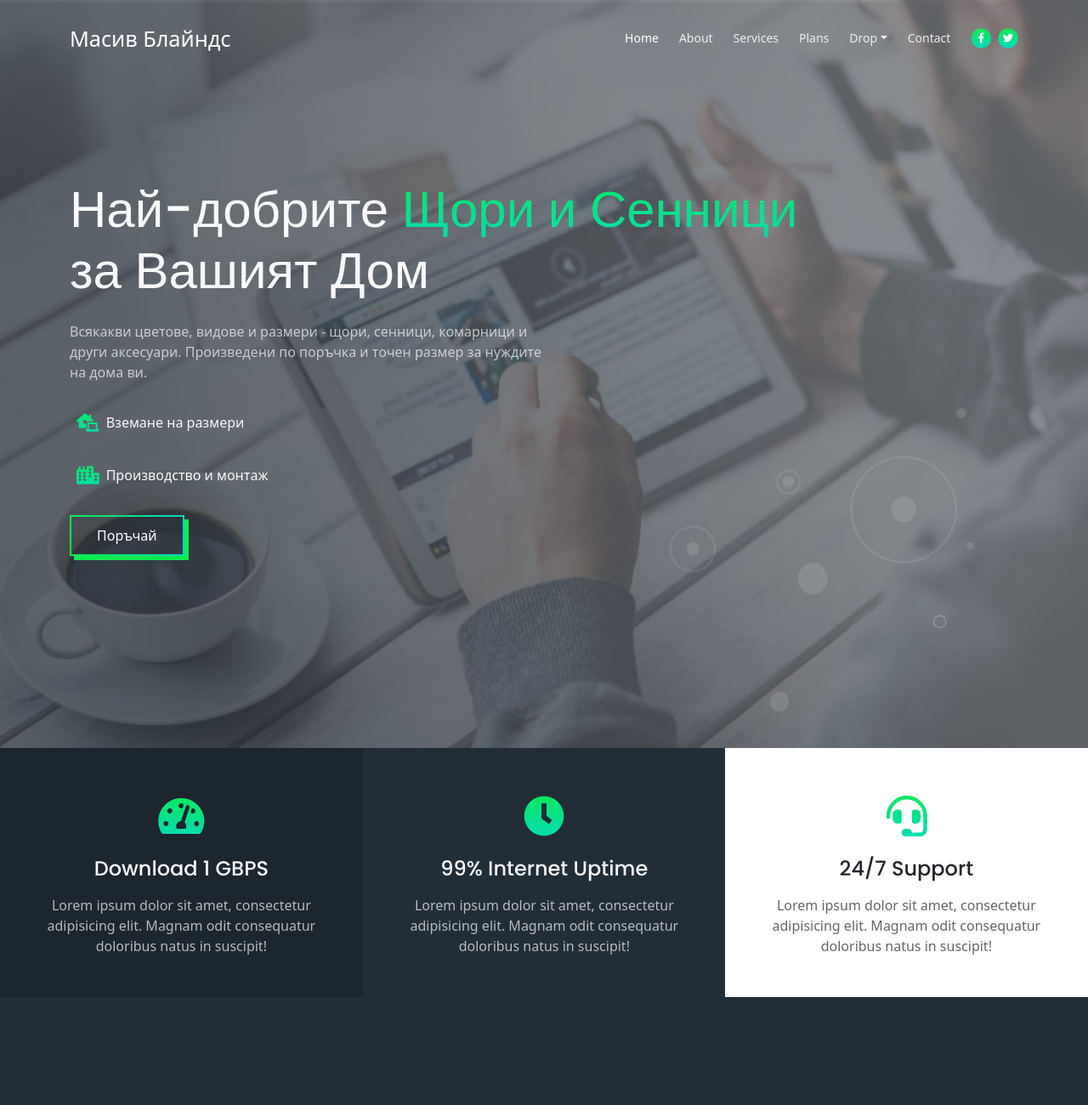
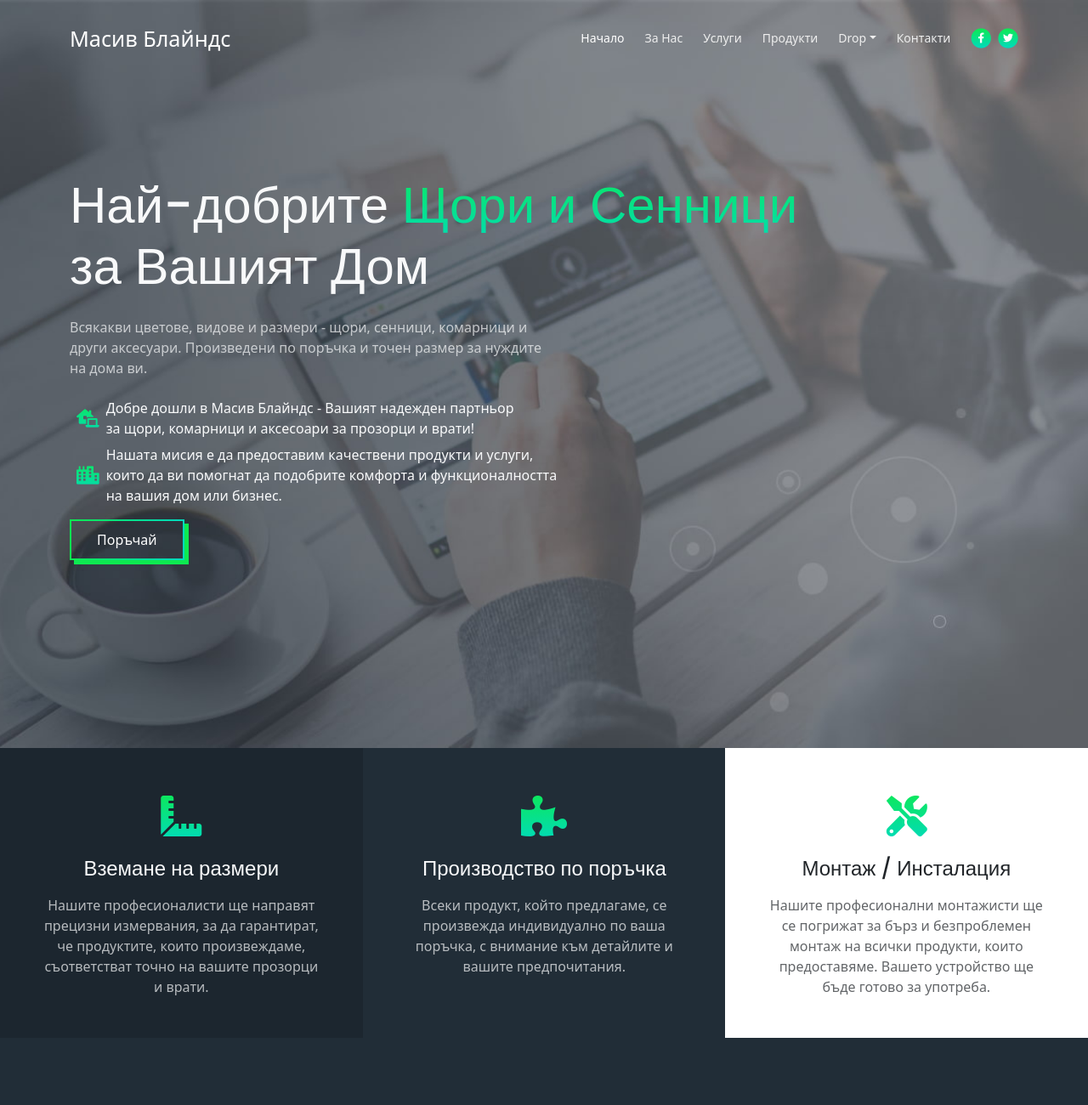
Before and after one commit to massive-blinds-dev/massive-blinds-dev.github.io, a plain HTML site: page docs/index.html in a window 1280 px wide. Shown: the top 1300 px of the page at 85% size. Drawn offline with Linux system fonts and the light colour scheme.

Commit message:
about us section

```diff
--- a/docs/index.html
+++ b/docs/index.html
@@ -50,16 +50,16 @@
             <div class="navbar-collapse offcanvas-collapse" id="navbarsExampleDefault" >
                 <ul class="navbar-nav ms-auto navbar-nav-scroll">
                     <li class="nav-item">
-                        <a class="nav-link active" aria-current="page" href="#header">Home</a>
+                        <a class="nav-link active" aria-current="page" href="#header">Начало</a>
                     </li>
                     <li class="nav-item">
-                        <a class="nav-link" href="#about">About</a>
+                        <a class="nav-link" href="#about">За Нас</a>
                     </li>
                     <li class="nav-item">
-                        <a class="nav-link" href="#services">Services</a>
+                        <a class="nav-link" href="#services">Услуги</a>
                     </li>
                     <li class="nav-item">
-                        <a class="nav-link" href="#plans">Plans</a>
+                        <a class="nav-link" href="#plans">Продукти</a>
                     </li>
                     <li class="nav-item dropdown">
                         <a class="nav-link dropdown-toggle" id="dropdown01" data-bs-toggle="dropdown" aria-expanded="false" href="#">Drop</a>
@@ -73,7 +73,7 @@
                         </ul>
                     </li>
                     <li class="nav-item">
-                        <a class="nav-link" href="#contact">Contact</a>
+                        <a class="nav-link" href="#contact">Контакти</a>
                     </li>
                 </ul>
                 <span class="nav-item social-icons">
@@ -103,11 +103,11 @@
             <p class="para para-light py-3">Всякакви цветове, видове и размери - щори, сенници, комарници и други аксесуари. Произведени по поръчка и точен размер за нуждите на дома ви.</p>
             <div class="d-flex align-items-center">
                 <p class="p-2"><i class="fas fa-laptop-house fa-lg"></i></p>
-                <p>Вземане на размери</p>
+                <p>Добре дошли в Масив Блайндс - Вашият надежден партньор <br>за щори, комарници и аксесоари за прозорци и врати!</p>
             </div>
             <div class="d-flex align-items-center">
                 <p class="p-2"><i class="fas fa-city fa-lg"></i></p>
-                <p>Производство и монтаж</p>
+                <p>Нашата мисия е да предоставим качествени продукти и услуги, <br>които да ви помогнат да подобрите комфорта и функционалността <br>на вашия дом или бизнес.</p>
             </div>
             <div class="my-3">
                 <a class="btn" href="#plans">Поръчай</a>
@@ -121,19 +121,19 @@
         <div class="container-fluid">
             <div class="row text-light">
                 <div class="col-lg-4 text-center p-5" data-aos="zoom-in">
-                    <i class="fas fa-tachometer-alt fa-3x p-2"></i>
-                    <h4 class="py-3">Download 1 GBPS</h4>
-                    <p class="para-light">Lorem ipsum dolor sit amet, consectetur adipisicing elit. Magnam odit consequatur doloribus natus in suscipit!</p>
+                    <i class="fas fa-ruler-combined fa-3x p-2"></i>
+                    <h4 class="py-3">Вземане на размери</h4>
+                    <p class="para-light">Нашите професионалисти ще направят прецизни измервания, за да гарантират, че продуктите, които произвеждаме, съответстват точно на вашите прозорци и врати.</p>
                 </div>
                 <div class="col-lg-4 text-center p-5"  data-aos="zoom-in">
-                    <i class="fas fa-clock fa-3x p-2"></i>
-                    <h4 class="py-3">99% Internet Uptime</h4>
-                    <p class="para-light">Lorem ipsum dolor sit amet, consectetur adipisicing elit. Magnam odit consequatur doloribus natus in suscipit!</p>
+                    <i class="fas fa-puzzle-piece fa-3x p-2"></i>
+                    <h4 class="py-3">Производство по поръчка</h4>
+                    <p class="para-light">Всеки продукт, който предлагаме, се произвежда индивидуално по ваша поръчка, с внимание към детайлите и вашите предпочитания.</p>
                 </div>
                 <div class="col-lg-4 text-center p-5 text-dark"  data-aos="zoom-in">
-                    <i class="fas fa-headset fa-3x p-2"></i>
-                    <h4 class="py-3">24/7 Support </h4>
-                    <p class="para-light">Lorem ipsum dolor sit amet, consectetur adipisicing elit. Magnam odit consequatur doloribus natus in suscipit!</p>
+                    <i class="fas fa-tools fa-3x p-2"></i>
+                    <h4 class="py-3">Монтаж / Инсталация</h4>
+                    <p class="para-light">Нашите професионални монтажисти ще се погрижат за бърз и безпроблемен монтаж на всички продукти, които предоставяме. Вашето устройство ще бъде готово за употреба.</p>
                 </div>
             </div>
         </div> <!-- end of container -->
@@ -145,10 +145,10 @@
         <div class="container" >
             <div class="row d-flex align-items-center">
                 <div class="col-lg-7" data-aos="fade-right">
-                    <p>ABOUT US</p>
-                    <h1>We are top internet <br> service company</h1>
-                    <p class="py-2 para-light">Lorem ipsum dolor sit amet consectetur adipisicing elit. Non sed accusantium aut dolores inventore architecto modi cupiditate eligendi corporis, illum illo culpa. Reiciendis, molestias. Illum voluptatum quisquam ad veritatis dolorem.</p>
-                    <p class="py-2 para-light">Lorem ipsum dolor sit amet consectetur adipisicing elit. Non sed accusantium aut dolores inventore architecto modi cupiditate eligendi corporis, illum illo culpa. Reiciendis, molestias. Illum voluptatum quisquam ad veritatis dolorem.</p>
+                    <p>За Нас</p>
+                    <h1>Ние сме <br>Масив Блайндс ЕООД</h1>
+                    <p class="py-2 para-light">Нашият опит в производството и монтажа е от дълги години.</p>
+                    <p class="py-2 para-light">Приемаме поръчки както от частни лица, така и от бизнес клиенти. <br>Предоставяме персонализирани решения, съобразени с вашите нужди.</p>
 
                     <div class="my-3">
                         <a class="btn" href="#your-link">Learn More</a>
@@ -180,35 +180,35 @@
                 </div>
                 <div class="col-lg-4">
                     <div class="card bg-transparent">
-                        <i class="fas fa-wifi fa-2x"></i>
+                        <i class="fas fa-wallet fa-2x"></i>
                         <h4 class="py-2"> HOME WIFI</h4>
                         <p class="para-light">Lorem ipsum dolor sit amet, consectetur adipisicing elit. Magnam odit consequatur doloribus natus in suscipit!</p>
                     </div>
                 </div>
                 <div class="col-lg-4">
                     <div class="card bg-transparent">
-                        <i class="fas fa-phone fa-2x"></i>
+                        <i class="fas fa-phone-volume fa-2x"></i>
                         <h4 class="py-2">HOME BROADBAND</h4>
                         <p class="para-light">Lorem ipsum dolor sit amet, consectetur adipisicing elit. Magnam odit consequatur doloribus natus in suscipit!</p>
                     </div>
                 </div>
                 <div class="col-lg-4">
                     <div class="card bg-transparent">
-                        <i class="fas fa-mobile fa-2x"></i>
+                        <i class="fas fa-comments fa-2x"></i>
                         <h4 class="py-2">MOBILE CONNECTION</h4>
                         <p class="para-light">Lorem ipsum dolor sit amet, consectetur adipisicing elit. Magnam odit consequatur doloribus natus in suscipit!</p>
                     </div>
                 </div>
                 <div class="col-lg-4">
                     <div class="card bg-transparent">
-                        <i class="fas fa-home fa-2x"></i>
+                        <i class="fas fa-industry fa-2x"></i>
                         <h4 class="py-2">SECURITY</h4>
                         <p class="para-light">Lorem ipsum dolor sit amet, consectetur adipisicing elit. Magnam odit consequatur doloribus natus in suscipit!</p>
                     </div>
                 </div>
                 <div class="col-lg-4">
                     <div class="card bg-transparent">
-                        <i class="fas fa-tv fa-2x"></i>
+                        <i class="fas fa-address-book fa-2x"></i>
                         <h4 class="py-2">TV SETUP BOX</h4>
                         <p class="para-light">Lorem ipsum dolor sit amet, consectetur adipisicing elit. Magnam odit consequatur doloribus natus in suscipit!</p>
                     </div>
```
